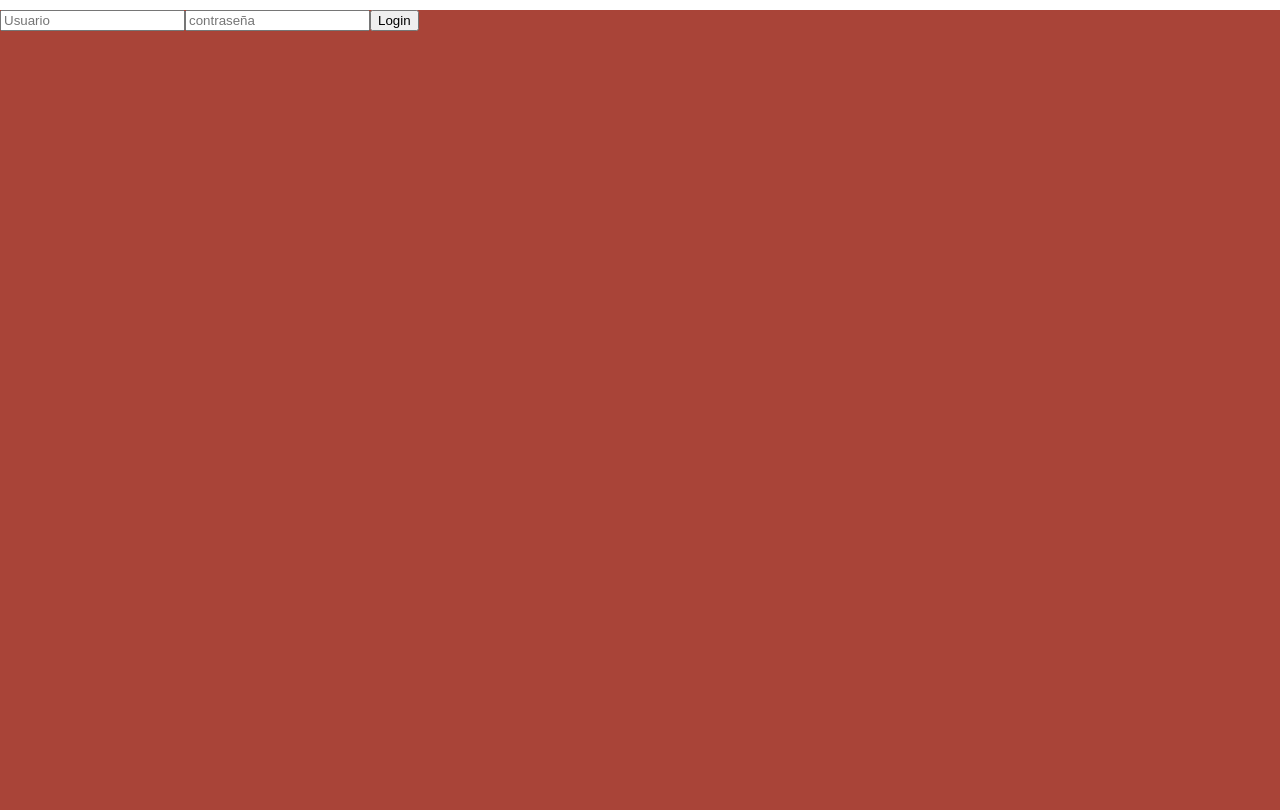
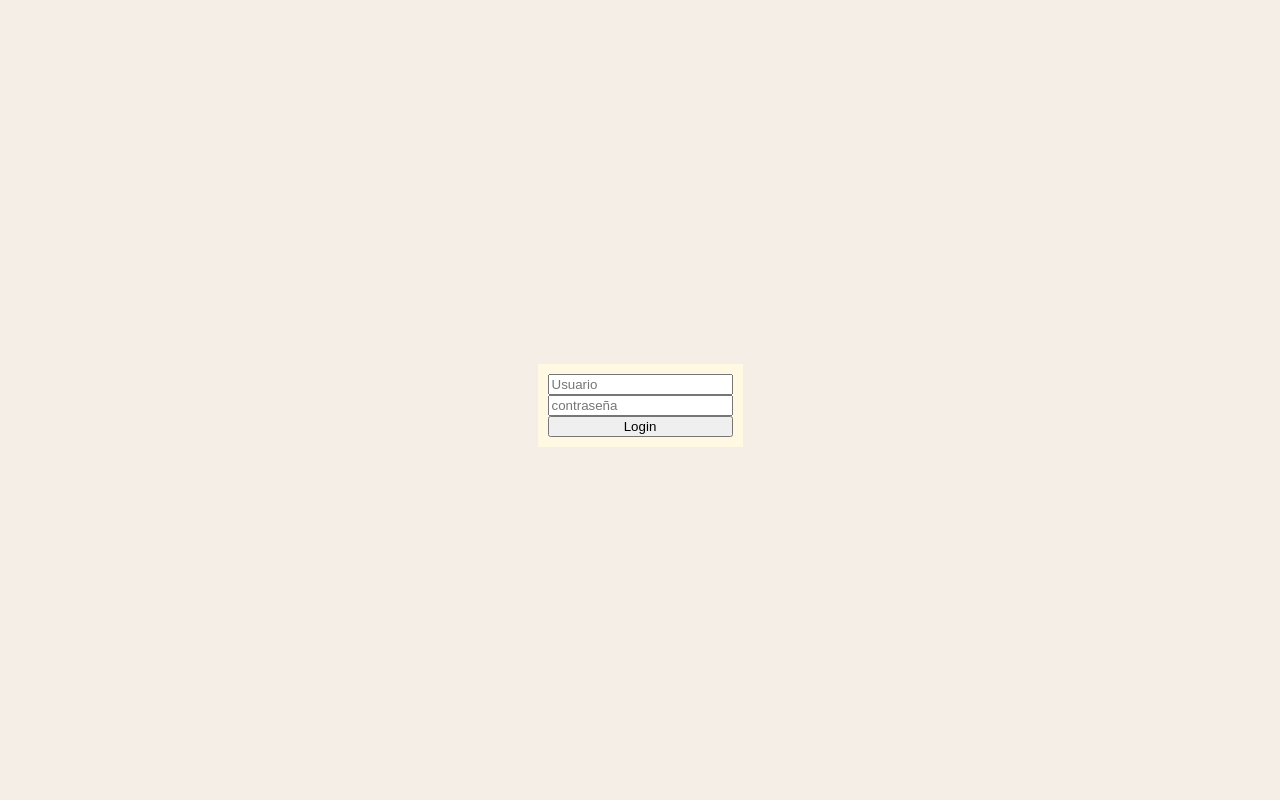
Before and after one commit to Arthur2399/todo-list, a React (Vite) app: page /auth/login in a window 1280 px wide. Built offline with nearby package versions, Linux system fonts and the light colour scheme.

Commit message:
Solucionando error de ccs y html

```diff
--- a/src/auth/pages/Login.css
+++ b/src/auth/pages/Login.css
@@ -1,14 +1,19 @@
 @import '../../styles/_vars.css';
 
-.container{
-    background: var(--red);
+.container-login {
+    background: var(--backgroundApp);
     width: 100%;
     height: 100vh;
-
+    display: flex;
+    justify-content: center;
+    align-items: center;
 }
 
-.content{
+.content-yellow {
     display: flex;
     flex-direction: column;
     margin-top: 10px;
+    background: var(--yellow);
+    padding: 10px;
+
 }
--- a/src/auth/pages/Login.jsx
+++ b/src/auth/pages/Login.jsx
@@ -1,36 +1,22 @@
 import './Login.css';
-
 export const Login = () => {
     return (
-        <div className='container'>
-            <div className='content'>
-                <div className='input'>
-
+        <div className='container-login'>
+            <div className='content-yellow'>
                 <input
                     type='text'
                     placeholder='Usuario'
-                    >
-                    </input>
-
-
+                />
                 <input
                     type='text'
                     placeholder='contraseña'
-                    >
-                    </input>
-
+                />
                 <button>
                     <span >
                         Login
                     </span>
                 </button>
-
-
-
             </div>
-            </div>
-
-
         </div>
     )
 }
```
Lines whose indentation alone changed are shown as unchanged.
